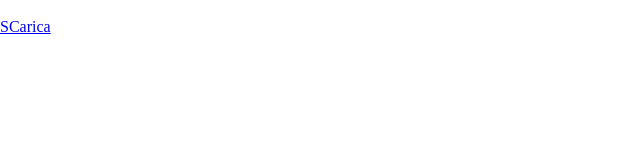
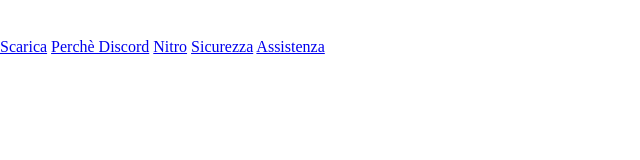
Before and after one commit to ValleLuca/htmlcss-discord, a plain HTML site: page index.html in a window 1280 px wide. Shown: the whole page, without its empty margins (0-640 px from the left). Drawn offline with Linux system fonts and the light colour scheme.

Commit message:
aggiunta bozza menu

```diff
--- a/css/style.css
+++ b/css/style.css
@@ -3,3 +3,11 @@
     padding: 0;
     box-sizing: border-box;
 }
+
+.header-container {
+
+}
+
+div.#logo {
+    display: inline-block;
+}
--- a/index.html
+++ b/index.html
@@ -4,16 +4,16 @@
     <meta charset="UTF-8">
     <meta http-equiv="X-UA-Compatible" content="IE=edge">
     <meta name="viewport" content="width=device-width, initial-scale=1.0">
-    <title>Document</title>
+    <title>Discord Brutto</title>
     <link rel="stylesheet" href="/css/style.css">
 </head>
 <body>
 
-    <header>
+    <header class="header-container">
 
         <div class="logo">
             <a href="#">
-                <img src="" alt="">
+                <img src="img/logo.svg">
             </a>
 
         </div>
@@ -21,7 +21,11 @@
         <nav id="main-nav">
             <ul>
                 <li>
-                    <a href="#">SCarica</a>
+                    <a href="#">Scarica</a>
+                    <a href="#">Perchè Discord</a>
+                    <a href="#">Nitro</a>
+                    <a href="#">Sicurezza</a>
+                    <a href="#">Assistenza</a>
                 </li>
             </ul>
 
@@ -29,6 +33,9 @@
 
     </header>
 
+    <section>
+
+    </section>
 
 </body>
 </html>
```
